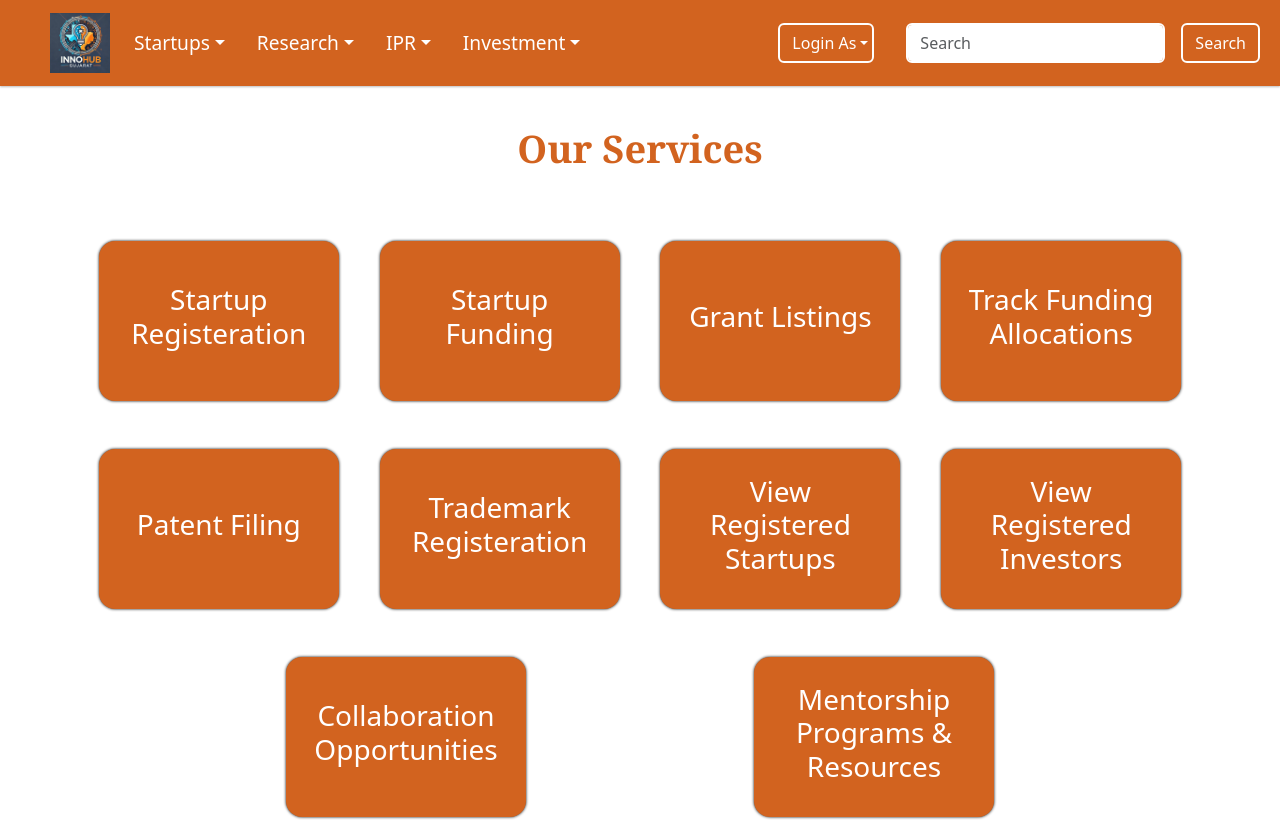
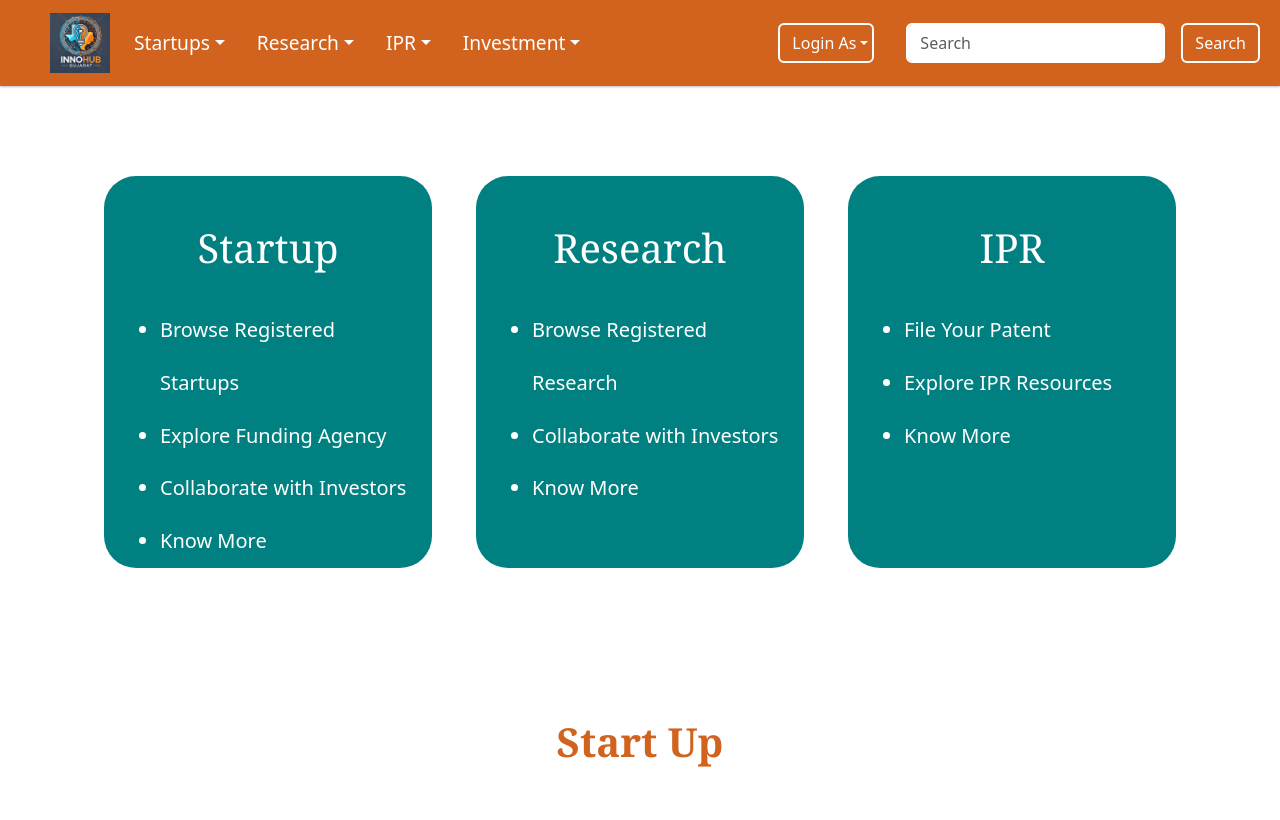
Before and after one commit to dhruvishah122/SIH-2024, a React (Vite) app in the folder Frontend/: page / in a window 1280 px wide. Shown: the top 820 px of the page. Built offline with nearby package versions, Linux system fonts and the light colour scheme.

Commit message:
New Cards Added in Home Page

```diff
--- a/Frontend/src/components/HomePage.jsx
+++ b/Frontend/src/components/HomePage.jsx
@@ -5,13 +5,16 @@ import IPRsIntro from "./IPRsIntro";
 import HomePageInformation from "./Investement";
 import Research from "./Research";
 import Footer from "./Footer";
-import Header from "./Header";
+
+// import Header from "./Header";
+import NewHeader from "./NewHeader.jsx";
 
 function HomePage() {
   return (
     <>
       <NavBar />
-      <Header />
+      <NewHeader />
+      {/* <Header /> */}
       {/* <Advertisement /> */}
       <StartupIntro />
       <Research />
--- /dev/null
+++ b/Frontend/src/components/NewHeader.jsx
@@ -0,0 +1,66 @@
+import styles from "./NewHeader.module.css";
+import { Link } from "react-router-dom";
+
+export default function NewHeader() {
+  return (
+    <>
+      <div
+        className={`${styles.mainContainer} d-flex justify-content-around container `}
+      >
+        {/* Card - 1 */}
+
+        <div className={`${styles.box} text-white rounded-5 py-5 px-4`}>
+          <h1 className={`${styles.headingg} text-center pb-4`}>Startup</h1>
+          <ul>
+            <li>
+              <Link to="/startups">Browse Registered Startups</Link>
+            </li>
+            <li>
+              <Link to="/investors">Explore Funding Agency</Link>
+            </li>
+            <li>
+              <Link to="/post">Collaborate with Investors</Link>
+            </li>
+            <li>
+              <Link to="/startup">Know More</Link>
+            </li>
+          </ul>
+        </div>
+
+        {/* Card - 2 */}
+
+        <div className={`${styles.box} text-white rounded-5 py-5 px-4`}>
+          <h1 className={`${styles.headingg} text-center pb-4`}>Research</h1>
+          <ul>
+            <li>
+              <Link to="/ResearchHomePage">Browse Registered Research</Link>
+            </li>
+            <li>
+              <Link to="/post">Collaborate with Investors</Link>
+            </li>
+            <li>
+              <Link to="/ResearchHomePage">Know More</Link>
+            </li>
+          </ul>
+        </div>
+
+        {/* Card - 3 */}
+
+        <div className={`${styles.box} text-white rounded-5 py-5 px-4`}>
+          <h1 className={`${styles.headingg} text-center pb-4`}>IPR</h1>
+          <ul>
+            <li>
+              <Link to="/iprhomepage">File Your Patent</Link>
+            </li>
+            <li>
+              <Link to="/iprhomepage">Explore IPR Resources</Link>
+            </li>
+            <li>
+              <Link to="/iprhomepage">Know More</Link>
+            </li>
+          </ul>
+        </div>
+      </div>
+    </>
+  );
+}
--- /dev/null
+++ b/Frontend/src/components/NewHeader.module.css
@@ -0,0 +1,27 @@
+.mainContainer{
+    margin-top: 11rem;
+    margin-bottom: 4rem;
+}
+
+.box{
+    background-color: #008080;
+    height: 24.5rem;
+    width: 20.5rem;
+    /* border-radius: 1rem;
+    padding: 2rem;
+    margin: 0 3rem; */
+}
+
+.box ul{
+    line-height: 3.3rem;
+    font-size: 1.25rem;
+}
+
+.headingg{
+    font-family: Georgia, 'Times New Roman', Times, serif;
+}
+
+a{
+    text-decoration: none;
+    color: white;
+}
```
